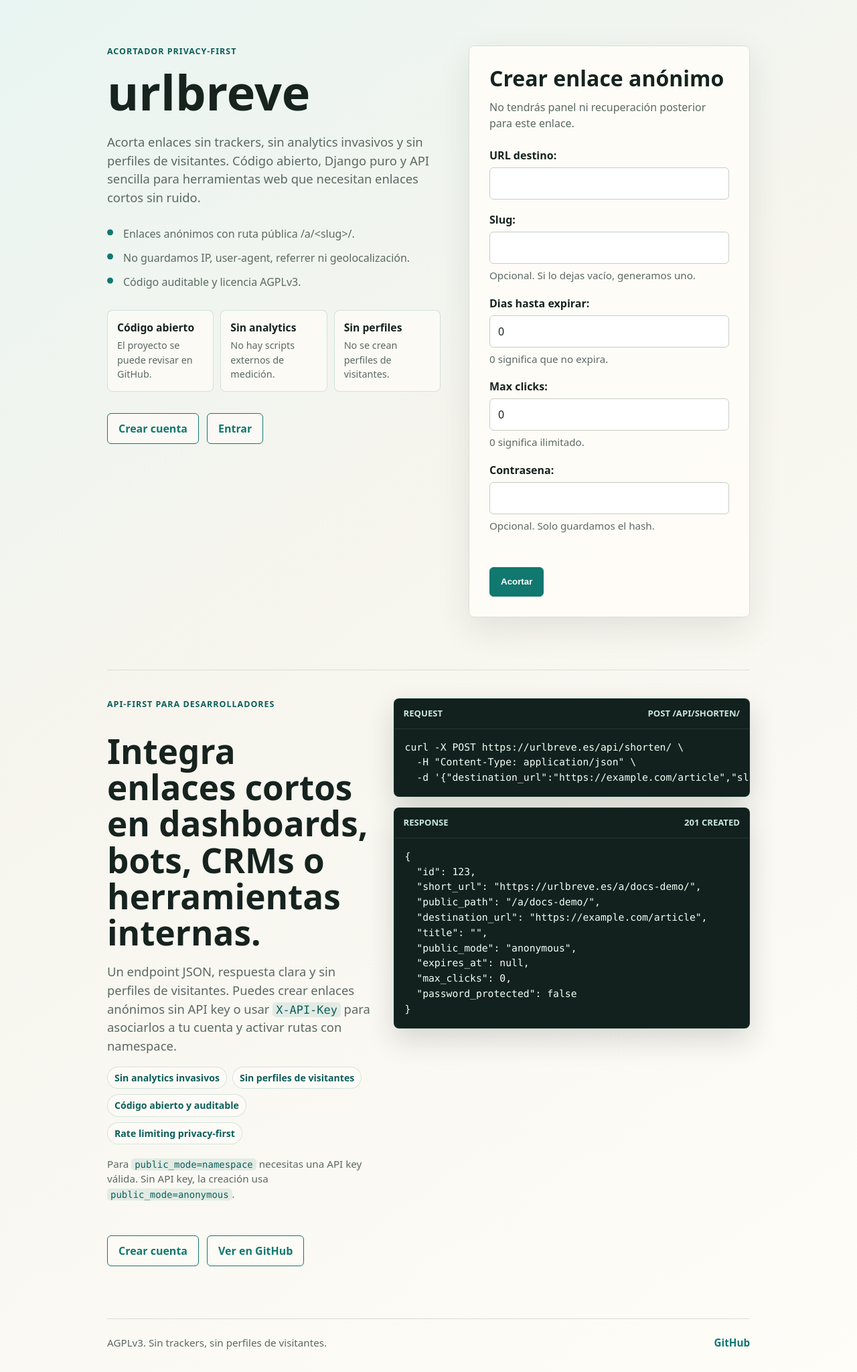
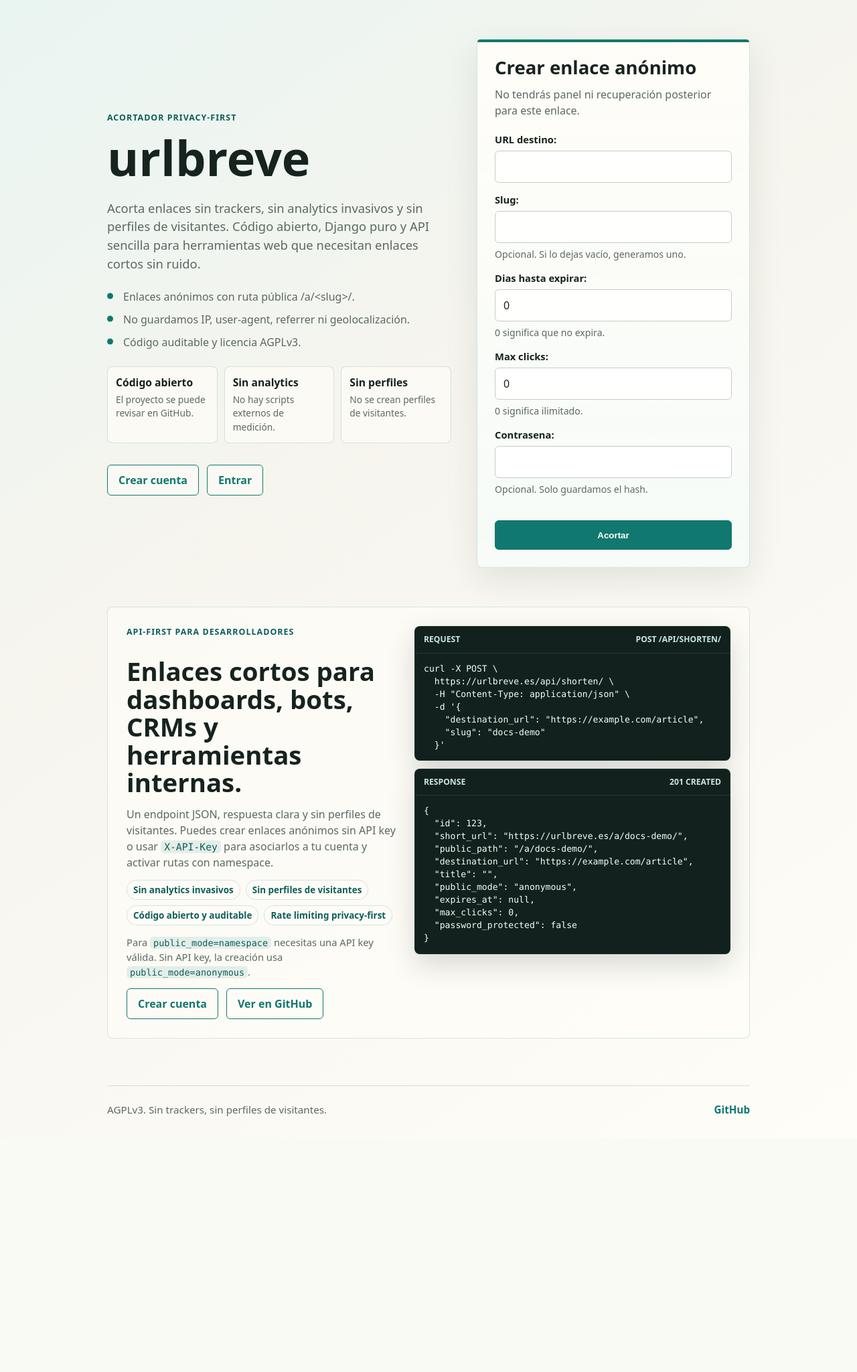
Before and after one commit to dreykdrk7/urlbreve, a Django app: page / in a window 1280 px wide. Shown: the part 85-2134 px from the top of the page at 67% size. After the commit the page ends 1752 px from the top, so only its background shows below. Run offline with Django 5.2, Linux system fonts and the light colour scheme; parts of the project's set-up code (start-up, migrations or seed data) failed here and were passed over.

Commit message:
feat(ui): polish developer landing page

```diff
--- a/templates/base.html
+++ b/templates/base.html
@@ -143,7 +143,7 @@
     }
 
     main {
-      padding: 68px 0 78px;
+      padding: 58px 0 70px;
     }
 
     .eyebrow {
@@ -197,18 +197,77 @@
       font-size: 1rem;
     }
 
+    .quick-panel {
+      position: relative;
+      padding: 26px;
+      border-color: rgba(17, 120, 111, 0.18);
+      background:
+        linear-gradient(180deg, rgba(255, 253, 248, 0.98), rgba(246, 251, 248, 0.94));
+    }
+
+    .quick-panel::before {
+      position: absolute;
+      inset: 0 0 auto;
+      height: 4px;
+      border-radius: 8px 8px 0 0;
+      background: var(--accent);
+      content: "";
+    }
+
+    .quick-panel h1 {
+      font-size: 1.72rem;
+    }
+
+    .quick-panel .form {
+      gap: 14px;
+      margin-top: 20px;
+    }
+
+    .quick-panel label {
+      color: var(--ink);
+      font-size: 0.92rem;
+    }
+
+    .quick-panel .help-text {
+      font-size: 0.88rem;
+    }
+
+    .quick-panel input[type="text"],
+    .quick-panel input[type="email"],
+    .quick-panel input[type="password"],
+    .quick-panel input[type="url"],
+    .quick-panel input[type="number"],
+    .quick-panel input[type="datetime-local"],
+    .quick-panel select,
+    .quick-panel textarea {
+      min-height: 43px;
+      background: rgba(255, 255, 255, 0.92);
+    }
+
+    .quick-panel .actions {
+      margin-top: 22px;
+    }
+
+    .quick-panel .form .button {
+      width: 100%;
+    }
+
     .home-grid {
       display: grid;
-      grid-template-columns: minmax(0, 1fr) minmax(320px, 420px);
-      gap: 42px;
-      align-items: start;
+      grid-template-columns: minmax(0, 1fr) minmax(320px, 408px);
+      gap: 38px;
+      align-items: center;
+    }
+
+    .home-intro {
+      padding: 14px 0;
     }
 
     .privacy-points {
       display: grid;
-      gap: 12px;
+      gap: 10px;
       max-width: 660px;
-      margin: 28px 0 0;
+      margin: 24px 0 0;
       padding: 0;
       list-style: none;
       color: var(--muted);
@@ -236,12 +295,12 @@
       grid-template-columns: repeat(3, minmax(0, 1fr));
       gap: 10px;
       max-width: 680px;
-      margin-top: 30px;
+      margin-top: 24px;
     }
 
     .trust-item {
-      min-height: 92px;
-      padding: 14px;
+      min-height: 78px;
+      padding: 12px;
       border: 1px solid rgba(17, 120, 111, 0.18);
       border-radius: 8px;
       background: rgba(255, 253, 248, 0.68);
@@ -255,27 +314,39 @@
 
     .trust-item span {
       display: block;
-      margin-top: 4px;
+      margin-top: 3px;
       color: var(--muted);
-      font-size: 0.9rem;
+      font-size: 0.86rem;
     }
 
     .developer-section {
       display: grid;
-      grid-template-columns: minmax(0, 0.85fr) minmax(0, 1.15fr);
-      gap: 34px;
-      margin-top: 78px;
-      padding-top: 42px;
-      border-top: 1px solid var(--line);
+      grid-template-columns: minmax(0, 0.92fr) minmax(0, 1.08fr);
+      gap: 28px;
+      margin-top: 58px;
+      padding: 28px;
+      border: 1px solid rgba(17, 120, 111, 0.16);
+      border-radius: 8px;
+      background: rgba(255, 253, 248, 0.62);
       align-items: start;
     }
 
     .developer-copy {
       display: grid;
-      gap: 18px;
+      gap: 14px;
+    }
+
+    .developer-section h2 {
+      font-size: clamp(1.55rem, 3vw, 2.55rem);
+      line-height: 1.08;
     }
 
     .developer-copy .lead {
+      margin-top: 0;
+      font-size: 1rem;
+    }
+
+    .developer-copy .actions {
       margin-top: 0;
     }
 
@@ -296,20 +367,20 @@
 
     .pill {
       display: inline-flex;
-      min-height: 32px;
+      min-height: 30px;
       align-items: center;
-      padding: 5px 10px;
+      padding: 4px 9px;
       border: 1px solid rgba(17, 120, 111, 0.18);
       border-radius: 999px;
       background: rgba(255, 253, 248, 0.72);
       color: var(--accent-strong);
-      font-size: 0.88rem;
+      font-size: 0.84rem;
       font-weight: 700;
     }
 
     .code-stack {
       display: grid;
-      gap: 16px;
+      gap: 12px;
       min-width: 0;
     }
 
@@ -328,20 +399,20 @@
       align-items: center;
       justify-content: space-between;
       flex-wrap: wrap;
-      padding: 12px 14px;
+      padding: 10px 13px;
       border-bottom: 1px solid rgba(255, 255, 255, 0.10);
       color: #c9e7df;
-      font-size: 0.82rem;
+      font-size: 0.76rem;
       font-weight: 800;
       text-transform: uppercase;
     }
 
     .code-panel pre {
       margin: 0;
-      padding: 16px;
+      padding: 13px;
       overflow-x: auto;
       color: #f3fff9;
-      font: 0.92rem/1.55 ui-monospace, SFMono-Regular, Menlo, Monaco, Consolas, "Liberation Mono", monospace;
+      font: 0.82rem/1.45 ui-monospace, SFMono-Regular, Menlo, Monaco, Consolas, "Liberation Mono", monospace;
       white-space: pre;
       tab-size: 2;
     }
@@ -353,7 +424,7 @@
     .code-note {
       margin: 0;
       color: var(--muted);
-      font-size: 0.95rem;
+      font-size: 0.92rem;
     }
 
     .messages {
@@ -707,8 +778,8 @@
 
       .developer-section {
         grid-template-columns: 1fr;
-        margin-top: 54px;
-        padding-top: 32px;
+        margin-top: 42px;
+        padding: 20px;
       }
 
       .code-panel pre {
@@ -721,6 +792,10 @@
       }
 
       .panel {
+        padding: 22px;
+      }
+
+      .quick-panel {
         padding: 22px;
       }
     }
--- a/templates/home.html
+++ b/templates/home.html
@@ -4,7 +4,7 @@
 
 {% block content %}
   <div class="home-grid">
-    <section>
+    <section class="home-intro">
       <p class="eyebrow">Acortador privacy-first</p>
       <h1>urlbreve</h1>
       <p class="lead">
@@ -41,7 +41,7 @@
       </div>
     </section>
 
-    <section class="panel" aria-labelledby="quick-shortener-title">
+    <section class="panel quick-panel" aria-labelledby="quick-shortener-title">
       <h1 id="quick-shortener-title">Crear enlace anónimo</h1>
       <p class="lead">
         No tendrás panel ni recuperación posterior para este enlace.
@@ -128,7 +128,7 @@
   <section class="developer-section" aria-labelledby="developer-api-title">
     <div class="developer-copy">
       <p class="eyebrow">API-first para desarrolladores</p>
-      <h2 id="developer-api-title">Integra enlaces cortos en dashboards, bots, CRMs o herramientas internas.</h2>
+      <h2 id="developer-api-title">Enlaces cortos para dashboards, bots, CRMs y herramientas internas.</h2>
       <p class="lead">
         Un endpoint JSON, respuesta clara y sin perfiles de visitantes. Puedes
         crear enlaces anónimos sin API key o usar <code>X-API-Key</code> para
@@ -160,9 +160,13 @@
           <span>Request</span>
           <span>POST /api/shorten/</span>
         </div>
-        <pre><code>curl -X POST https://urlbreve.es/api/shorten/ \
+        <pre><code>curl -X POST \
+  https://urlbreve.es/api/shorten/ \
   -H "Content-Type: application/json" \
-  -d '{"destination_url":"https://example.com/article","slug":"docs-demo"}'</code></pre>
+  -d '{
+    "destination_url": "https://example.com/article",
+    "slug": "docs-demo"
+  }'</code></pre>
       </div>
 
       <div class="code-panel">
```
